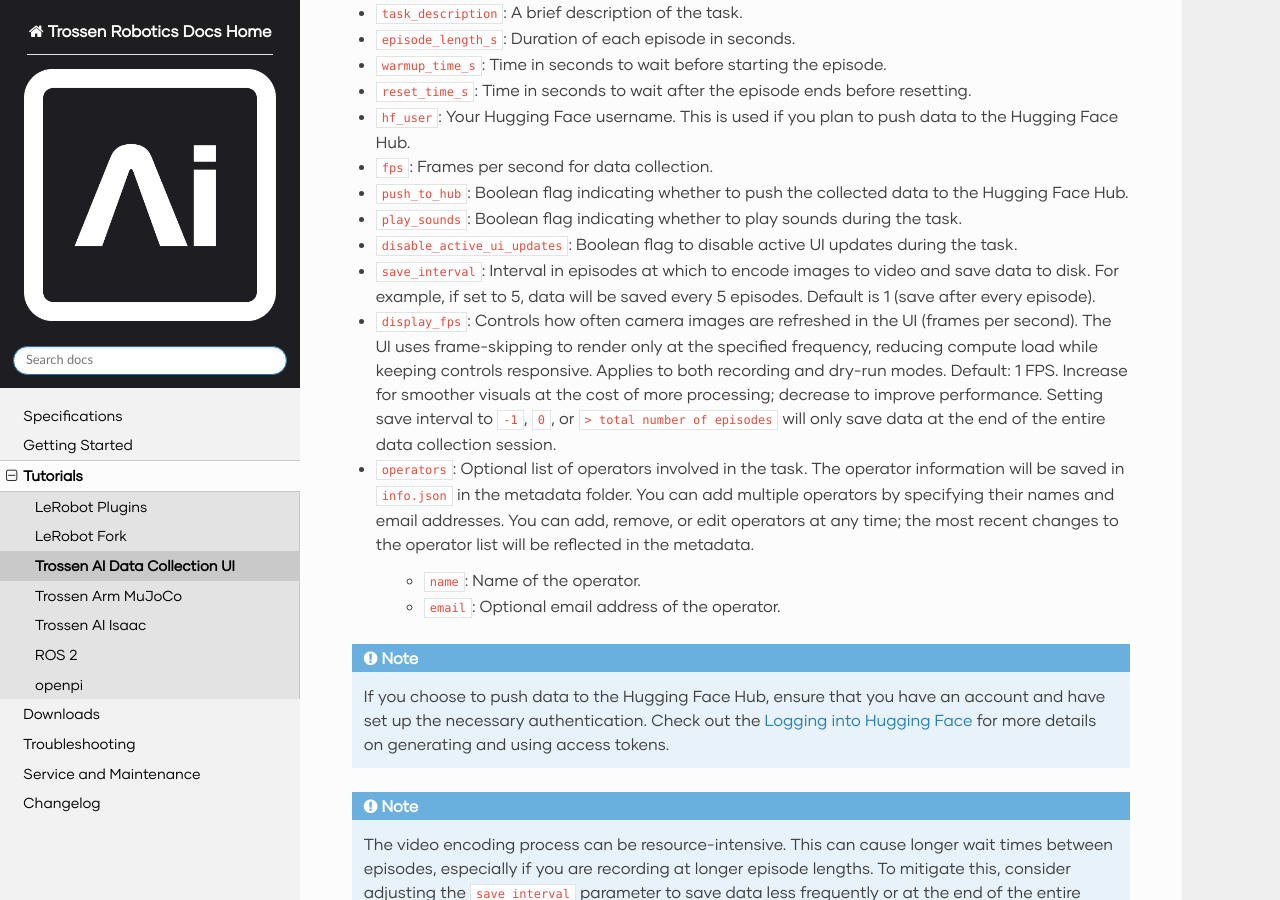
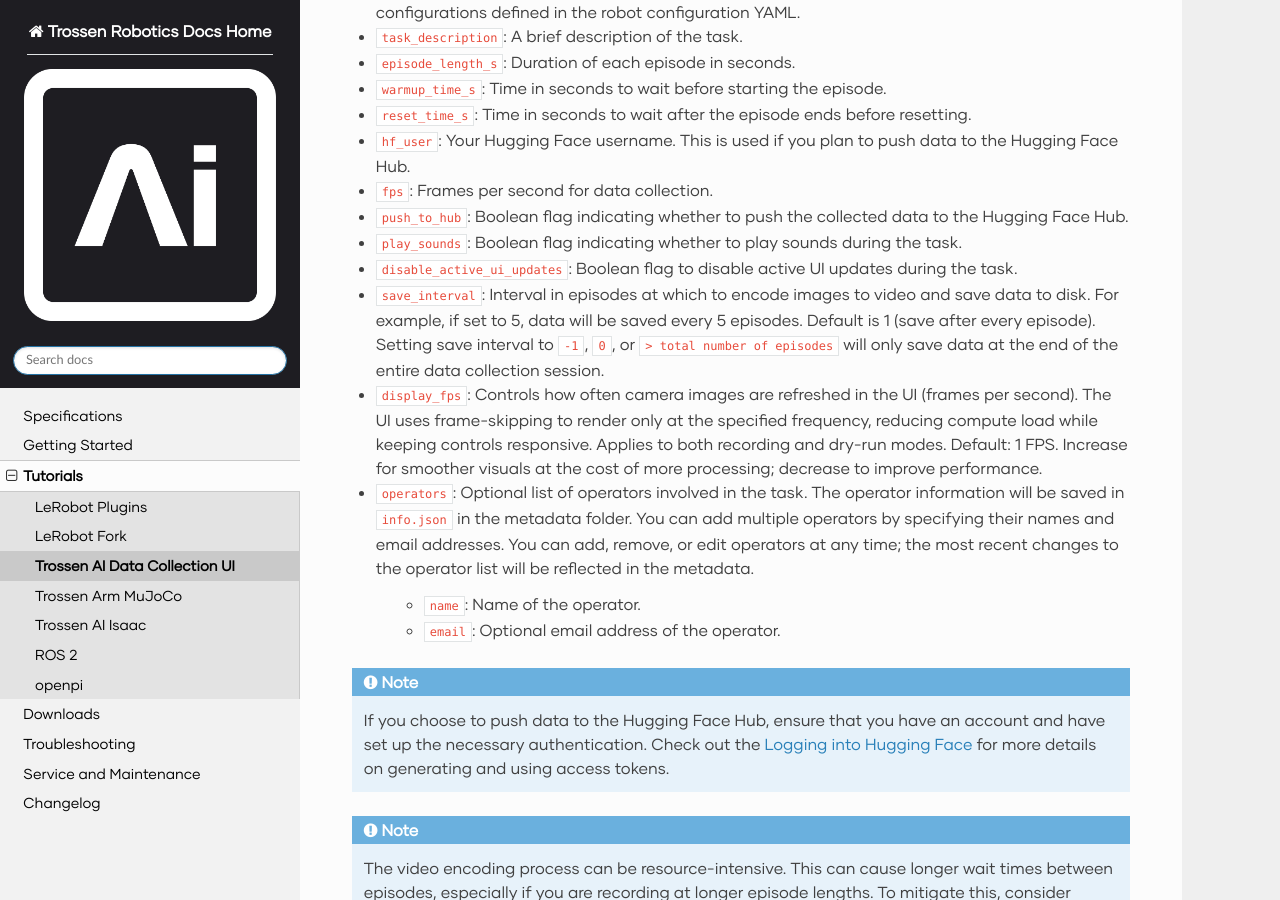
Before and after one commit to TrossenRobotics/trossen_arm, a Sphinx documentation site: the page built from docs/tutorials/trossen_data_collection_ui.rst, in a window 1280 px wide and 900 px high, scrolled down 12577 px. Built offline with Sphinx 7.4.7 and the Read the Docs theme 3.1.0, drawn with Linux system fonts in a browser that asks for light colours; some web fonts are replaced; pages that are not in the unit, such as notebooks, are missing from menus; part of the change alters nothing that is shown; some of the changed text lies outside the part shown.

Commit message:
Fix documentation error (#192)
fix documentation error

```diff
--- a/docs/tutorials/trossen_data_collection_ui.rst
+++ b/docs/tutorials/trossen_data_collection_ui.rst
@@ -528,6 +528,8 @@ An example configuration for the stationary robot is shown below:
     - ``serial_number``: The unique identifier for the camera device.
       For ``intel_realsense`` cameras, use the actual device serial number (e.g., 123456789).
       For ``opencv`` cameras, specify the camera index (e.g., 0, 1, 2).
+      Refer to :ref:`tutorials/lerobot/configuration:Camera Serial Number` for instructions on finding serial numbers for both Intel RealSense and OpenCV cameras.
+
     - ``width``: The width of the camera image in pixels.
     - ``height``: The height of the camera image in pixels.
     - ``fps``: The desired frames per second for capturing images.
@@ -589,11 +591,11 @@ An example configuration for tasks is shown below:
 - ``save_interval``: Interval in episodes at which to encode images to video and save data to disk.
   For example, if set to 5, data will be saved every 5 episodes.
   Default is 1 (save after every episode).
+  Setting save interval to ``-1``, ``0``, or ``> total number of episodes`` will only save data at the end of the entire data collection session.
 - ``display_fps``: Controls how often camera images are refreshed in the UI (frames per second).
   The UI uses frame-skipping to render only at the specified frequency, reducing compute load while keeping controls responsive.
   Applies to both recording and dry-run modes. Default: 1 FPS.
   Increase for smoother visuals at the cost of more processing; decrease to improve performance.
-  Setting save interval to ``-1``, ``0``, or ``> total number of episodes`` will only save data at the end of the entire data collection session.
 - ``operators``: Optional list of operators involved in the task.
   The operator information will be saved in ``info.json`` in the metadata folder.
   You can add multiple operators by specifying their names and email addresses.
```
